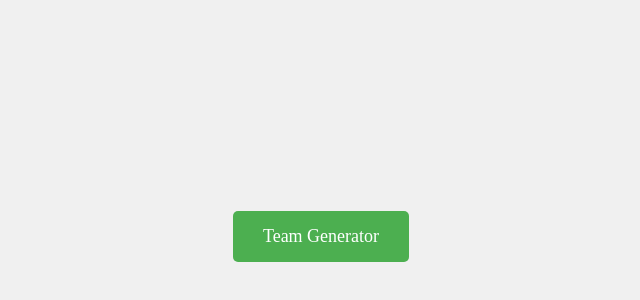
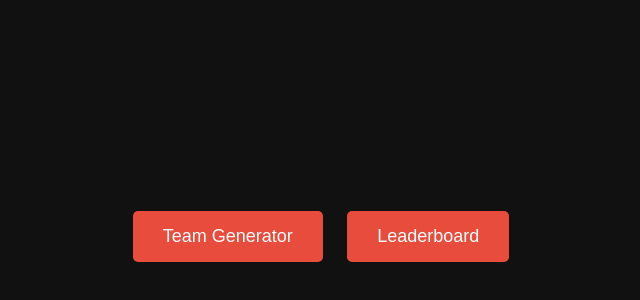
Before and after one commit to idvro/8steamgen, a plain HTML site: page index.html in a window 1280 px wide. Shown: the part 164-464 px from the top of the page, without its empty margins (319-959 px from the left). Drawn offline with Linux system fonts and the light colour scheme.

Commit message:
Add files via upload

```diff
--- a/index.html
+++ b/index.html
@@ -3,7 +3,7 @@
 <head>
     <meta charset="UTF-8">
     <meta name="viewport" content="width=device-width, initial-scale=1.0">
-    <title>Landing Page</title>
+    <title>VRO</title>
     <style>
         /* Reset default margin and padding */
         * {
@@ -18,25 +18,32 @@
             display: flex;
             justify-content: center;
             align-items: center;
-            background-color: #f0f0f0;
+            background-color: #111; /* Matte black background */
+            color: white; /* White text */
+            font-family: Arial, sans-serif; /* Font style */
         }
 
         /* Button styles */
         .button {
             padding: 15px 30px;
-            background-color: #4CAF50;
+            background-color: #e74c3c; /* Red background */
             color: white;
             text-decoration: none;
             font-size: 18px;
             border-radius: 5px;
             transition: background-color 0.3s ease;
+            display: inline-block;
+            margin: 10px; /* Added margin */
         }
         .button:hover {
-            background-color: #45a049;
+            background-color: #c0392b; /* Darker red on hover */
         }
     </style>
 </head>
 <body>
-    <a href="team-generator.html" class="button">Team Generator</a>
+    <div class="container">
+        <a href="https://raw.githubusercontent.com/idvro/8steamgen/main/Team-generator/team-generator.html" class="button">Team Generator</a>
+        <a href="/1/leaderboard.html" class="button">Leaderboard</a>
+    </div>
 </body>
 </html>
```
